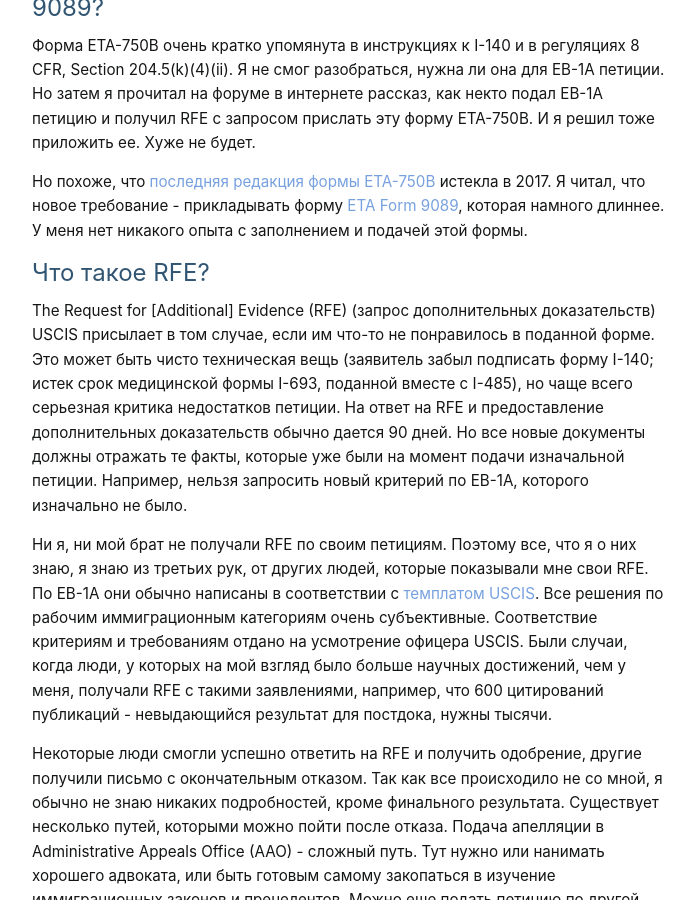
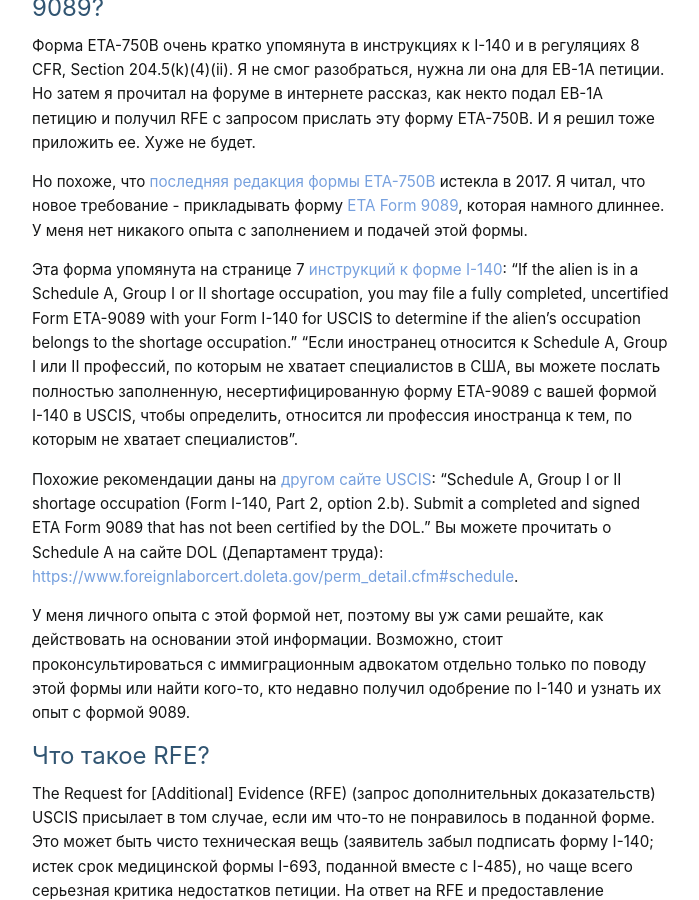
Before and after one commit to andreychemist/andreychemist.github.io, a Jekyll site: the page built from pages/faq-rus.md, in a window 1280 px wide and 900 px high, scrolled down 11954 px. Shown: the whole window, without its empty margins (288-987 px from the left). Built offline with Jekyll 4.4.1, drawn with Linux system fonts in a browser that asks for light colours; some web fonts are replaced.

Commit message:
Form 9089

```diff
--- a/pages/faq-rus.md
+++ b/pages/faq-rus.md
@@ -202,6 +202,16 @@ EB2-NIW считается более простой категорией. Я л
 
 Но похоже, что [последняя редакция формы ETA-750B](https://www.foreignlaborcert.doleta.gov/pdf/eta750b1.pdf) истекла в 2017. Я читал, что новое требование - прикладывать форму [ETA Form 9089](https://www.foreignlaborcert.doleta.gov/pdf/9089form.pdf), которая намного длиннее. У меня нет никакого опыта с заполнением и подачей этой формы.
 
+Эта форма упомянута на странице 7 [инструкций к форме I-140](https://www.uscis.gov/system/files_force/files/form/i-140instr.pdf): "If the alien is in a Schedule A, Group I or II shortage
+occupation, you may file a fully completed, uncertified Form ETA-9089 with your Form I-140 for USCIS to determine
+if the alien’s occupation belongs to the shortage occupation."  "Если иностранец относится к Schedule A, Group I или II профессий, по которым не хватает специалистов в США, вы можете послать полностью заполненную, несертифицированную форму ETA-9089 с вашей формой I-140 в USCIS, чтобы определить, относится ли профессия иностранца к тем, по которым не хватает специалистов".
+
+Похожие рекомендации даны на [другом сайте USCIS](https://www.uscis.gov/forms/petition-filing-and-processing-procedures-form-i-140-immigrant-petition-alien-worker#Submiting): "Schedule A, Group I or II shortage occupation (Form I-140, Part 2, option 2.b). Submit a completed and signed ETA Form 9089 that has not been certified by the DOL."
+Вы можете прочитать о Schedule A на сайте DOL (Департамент труда): <https://www.foreignlaborcert.doleta.gov/perm_detail.cfm#schedule>.
+
+У меня личного опыта с этой формой нет, поэтому вы уж сами решайте, как действовать на основании этой информации. Возможно, стоит проконсультироваться с иммиграционным адвокатом отдельно только по поводу этой формы или найти кого-то, кто недавно получил одобрение по I-140 и узнать их опыт с формой 9089.
+
+
 # Что такое RFE?
 
 The Request for [Additional] Evidence (RFE) (запрос дополнительных доказательств) USCIS присылает в том случае, если им что-то не понравилось в поданной форме. Это может быть чисто техническая вещь (заявитель забыл подписать форму I-140; истек срок медицинской формы I-693, поданной вместе с I-485), но чаще всего серьезная критика недостатков петиции. На ответ на RFE и предоставление дополнительных доказательств обычно дается 90 дней. Но все новые документы должны отражать те факты, которые уже были на момент подачи изначальной петиции. Например, нельзя запросить новый критерий по EB-1A, которого изначально не было.
```
Also changed, not shown: pages/faq.md (+7 -0 lines).
